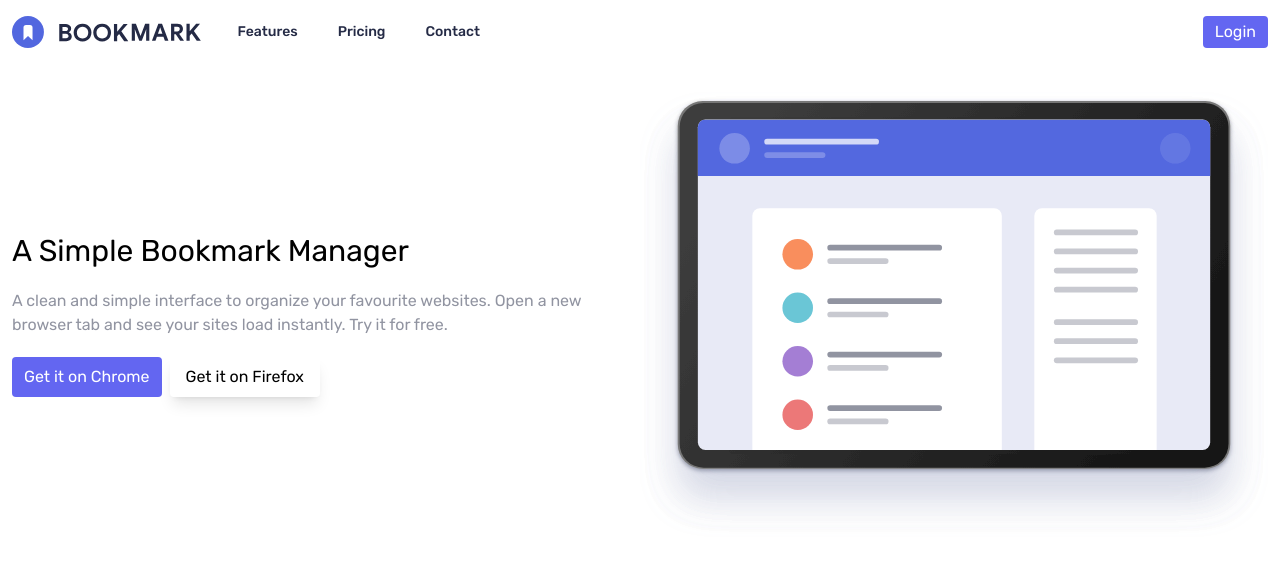
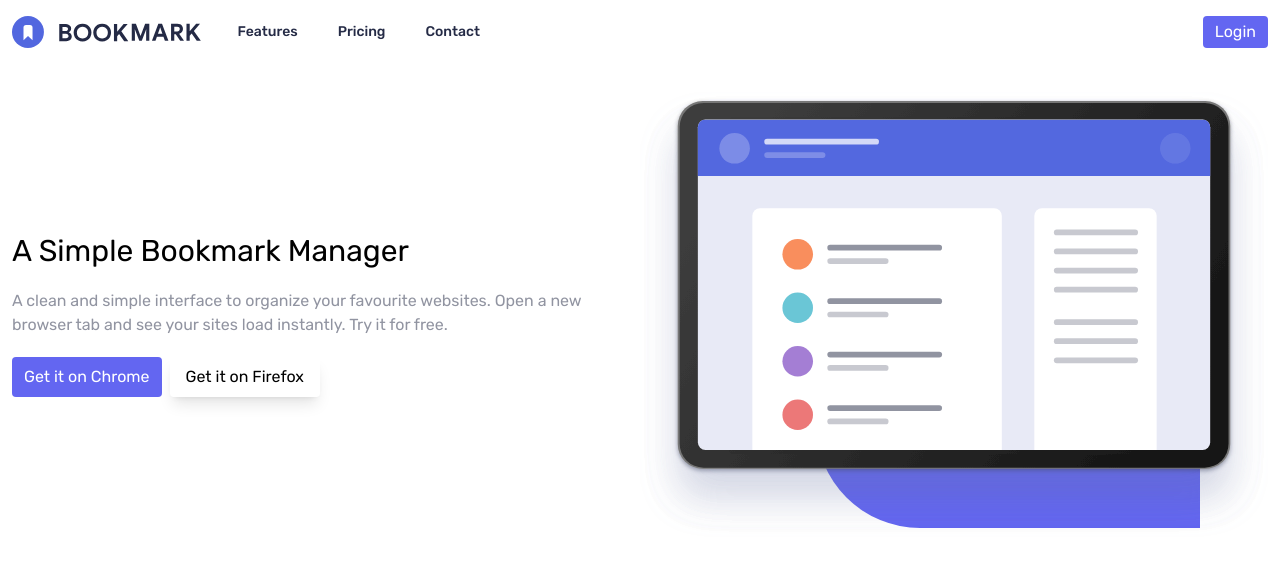
Before and after one commit to abdelrazek-alaa/CS50W-final-project, a React (Create React App) app: page / in a window 1280 px wide. Shown: the top 566 px of the page. Built offline with nearby package versions, Linux system fonts and the light colour scheme.

Commit message:
Css Shape

```diff
--- a/src/components/Intro.js
+++ b/src/components/Intro.js
@@ -1,4 +1,5 @@
 import React from "react";
+import CssShape from "./utilities/CssShape";
 
 export default function Intro() {
   return (
@@ -16,8 +17,9 @@ export default function Intro() {
           Get it on Firefox
         </button>
       </div>
-      <div className="flex-1">
-        <img src="/images/illustration-hero.svg"></img>
+      <div className="flex-1 ">
+        <img src="/images/illustration-hero.svg" className="relative"></img>
+        <CssShape />
       </div>
     </div>
   );
--- /dev/null
+++ b/src/components/utilities/CssShape.js
@@ -0,0 +1,7 @@
+import React from "react";
+
+export default function CssShape() {
+  return (
+    <div className="bg-indigo-500 w-96 h-52 rounded-l-full absolute right-20 top-80 -z-10 "></div>
+  );
+}
```
